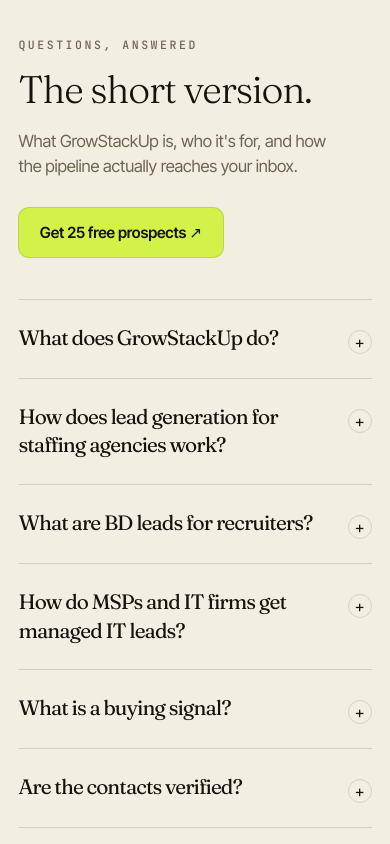
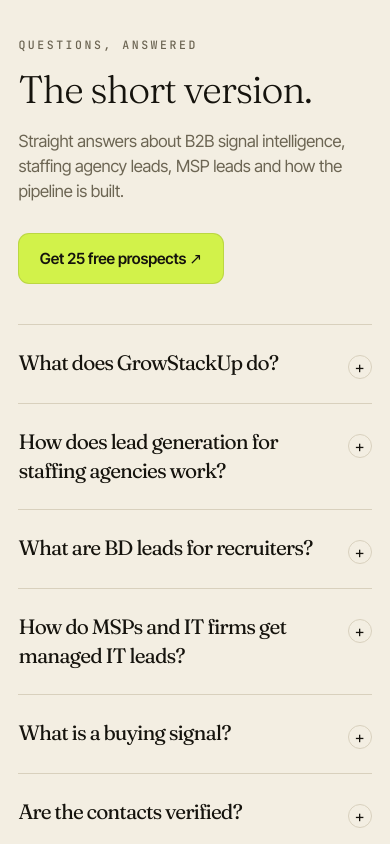
Before and after one commit to razahussain077/growstackup, a Next.js app: page / in a window 390 px wide. Shown: the part 5800-6644 px from the top of the page. Built offline with nearby package versions, Linux system fonts and the light colour scheme.

Commit message:
SEO: keep visible FAQ without deprecated rich-result schema

```diff
--- a/components/FAQ.tsx
+++ b/components/FAQ.tsx
@@ -2,61 +2,30 @@
 import Reveal from "./Reveal";
 
 export default function FAQ() {
-  const faqJsonLd = {
-    "@context": "https://schema.org",
-    "@type": "FAQPage",
-    mainEntity: FAQS.map((f) => ({
-      "@type": "Question",
-      name: f.q,
-      acceptedAnswer: { "@type": "Answer", text: f.a },
-    })),
-  };
-
   return (
     <section id="faq" className="relative border-t border-line py-20 sm:py-28">
-      <script
-        type="application/ld+json"
-        dangerouslySetInnerHTML={{ __html: JSON.stringify(faqJsonLd) }}
-      />
       <div className="shell">
         <div className="grid grid-cols-12 gap-y-10 lg:gap-x-12">
-          {/* left — sticky heading */}
           <div className="col-span-12 lg:col-span-4">
             <div className="lg:sticky lg:top-28">
               <span className="eyebrow text-muted">Questions, answered</span>
-              <h2 className="display-lg mt-4 text-balance">
-                The short version.
-              </h2>
+              <h2 className="display-lg mt-4 text-balance">The short version.</h2>
               <p className="lead mt-5 max-w-[34ch]">
-                What GrowStackUp is, who it&apos;s for, and how the pipeline
-                actually reaches your inbox.
+                Straight answers about B2B signal intelligence, staffing agency leads, MSP leads and how the pipeline is built.
               </p>
-              <a href="#sample" className="btn btn-accent mt-7">
-                Get 25 free prospects ↗
-              </a>
+              <a href="#sample" className="btn btn-accent mt-7">Get 25 free prospects ↗</a>
             </div>
           </div>
-
-          {/* right — accordion list */}
           <div className="col-span-12 lg:col-span-7 lg:col-start-6">
             <dl className="border-t border-line">
               {FAQS.map((f, i) => (
                 <Reveal as="div" key={f.q} delay={i * 40}>
                   <details className="group border-b border-line py-2">
                     <summary className="flex cursor-pointer list-none items-start justify-between gap-6 py-4">
-                      <dt className="font-display text-[1.3rem] leading-snug tracking-tightest sm:text-[1.5rem]">
-                        {f.q}
-                      </dt>
-                      <span
-                        aria-hidden
-                        className="mt-1.5 flex h-6 w-6 flex-none items-center justify-center rounded-full border border-line text-ink transition-transform duration-300 group-open:rotate-45"
-                      >
-                        +
-                      </span>
+                      <span className="font-display text-[1.3rem] leading-snug tracking-tightest sm:text-[1.5rem]">{f.q}</span>
+                      <span aria-hidden className="mt-1.5 flex h-6 w-6 flex-none items-center justify-center rounded-full border border-line text-ink transition-transform duration-300 group-open:rotate-45">+</span>
                     </summary>
-                    <dd className="max-w-[58ch] pb-5 pr-10 text-[1rem] leading-relaxed text-muted">
-                      {f.a}
-                    </dd>
+                    <div className="max-w-[58ch] pb-5 pr-10 text-[1rem] leading-relaxed text-muted">{f.a}</div>
                   </details>
                 </Reveal>
               ))}
```
